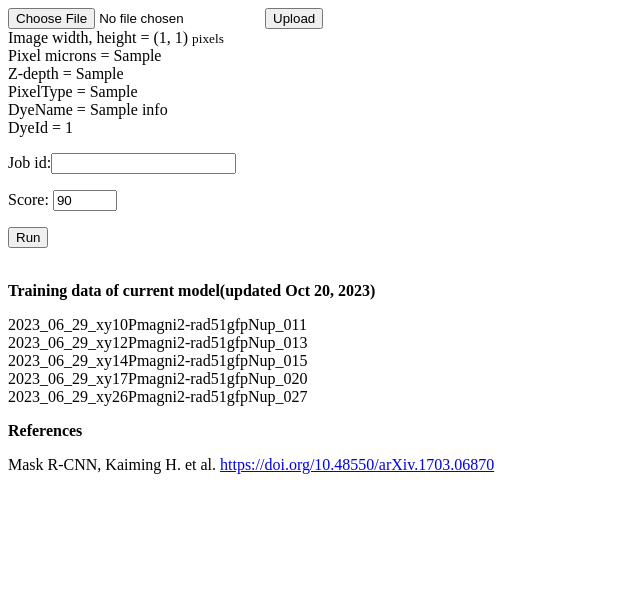
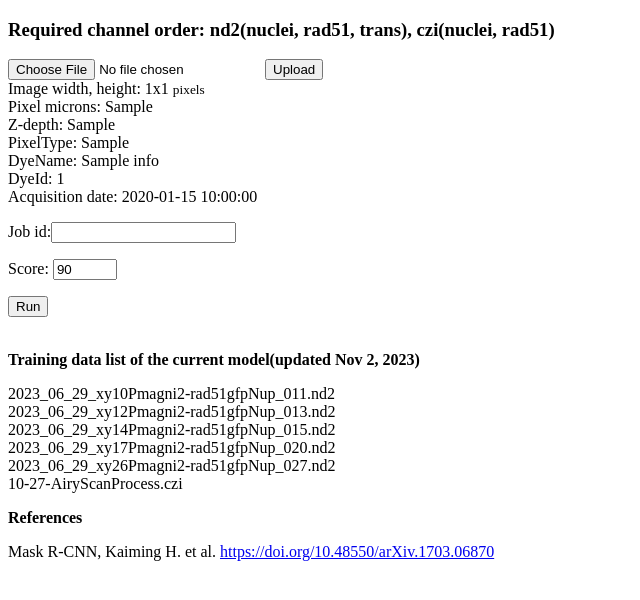
Before and after one commit to JunwooParkSaribu/HttpServer, a Flask app: template templates/rad51.html in a window 1280 px wide. Shown: the top 600 px of the page, without its empty margins (0-640 px from the left). Run offline with Flask 3, Linux system fonts and the light colour scheme; the template is opened without the code that fills it: most values are stand-ins (such as "Sample title", 1, 10 or a date in 2020).

```diff
--- a/templates/rad51.html
+++ b/templates/rad51.html
@@ -9,19 +9,20 @@
     <meta name="viewport" content="width=device-width, initial-scale=1.0">
 </head>
 <body>
-
+<h3><b>Required channel order: nd2(nuclei, rad51, trans), czi(nuclei, rad51)</b></h3>
 <form method="post" enctype="multipart/form-data">
     <input type="file" id="nd2" name="filename" size="50">
     <input type="submit" value="Upload">
 </form>
 
 {% if info %}
-Image width, height = {{info.xSize, info.ySize}} <small>pixels</small><br>
-Pixel microns = {{info.pixelMicrons}} <br>
-Z-depth = {{info.zDepth}} <br>
-PixelType = {{info.pixelType}} <br>
-DyeName = {{info.dyeName}} <br>
-DyeId = {{info.dyeId}} <br>
+Image width, height: {{info.xSize}}x{{info.ySize}} <small>pixels</small><br>
+Pixel microns: {{info.pixelMicrons}} <br>
+Z-depth: {{info.zDepth}} <br>
+PixelType: {{info.pixelType}} <br>
+DyeName: {{info.dyeName}} <br>
+DyeId: {{info.dyeId}} <br>
+Acquisition date: {{info.time}} <br>
 {% endif %}
 
 {% if images %}
@@ -63,12 +64,13 @@ DyeId = {{info.dyeId}} <br>
     {%endfor%}
 {% endif %}
 
-<p><b>Training data of current model(updated Oct 20, 2023)</b></p>
-2023_06_29_xy10Pmagni2-rad51gfpNup_011<br>
-2023_06_29_xy12Pmagni2-rad51gfpNup_013<br>
-2023_06_29_xy14Pmagni2-rad51gfpNup_015<br>
-2023_06_29_xy17Pmagni2-rad51gfpNup_020<br>
-2023_06_29_xy26Pmagni2-rad51gfpNup_027<br>
+<p><b>Training data list of the current model(updated Nov 2, 2023)</b></p>
+2023_06_29_xy10Pmagni2-rad51gfpNup_011.nd2<br>
+2023_06_29_xy12Pmagni2-rad51gfpNup_013.nd2<br>
+2023_06_29_xy14Pmagni2-rad51gfpNup_015.nd2<br>
+2023_06_29_xy17Pmagni2-rad51gfpNup_020.nd2<br>
+2023_06_29_xy26Pmagni2-rad51gfpNup_027.nd2<br>
+10-27-AiryScanProcess.czi<br>
 
 <p><b>References</b></p>
 <p>Mask R-CNN, Kaiming H. et al. <a href="https://doi.org/10.48550/arXiv.1703.06870">https://doi.org/10.48550/arXiv.1703.06870</a></p>
```
Also changed, not shown: ReadImage.py (+25 -13 lines).
